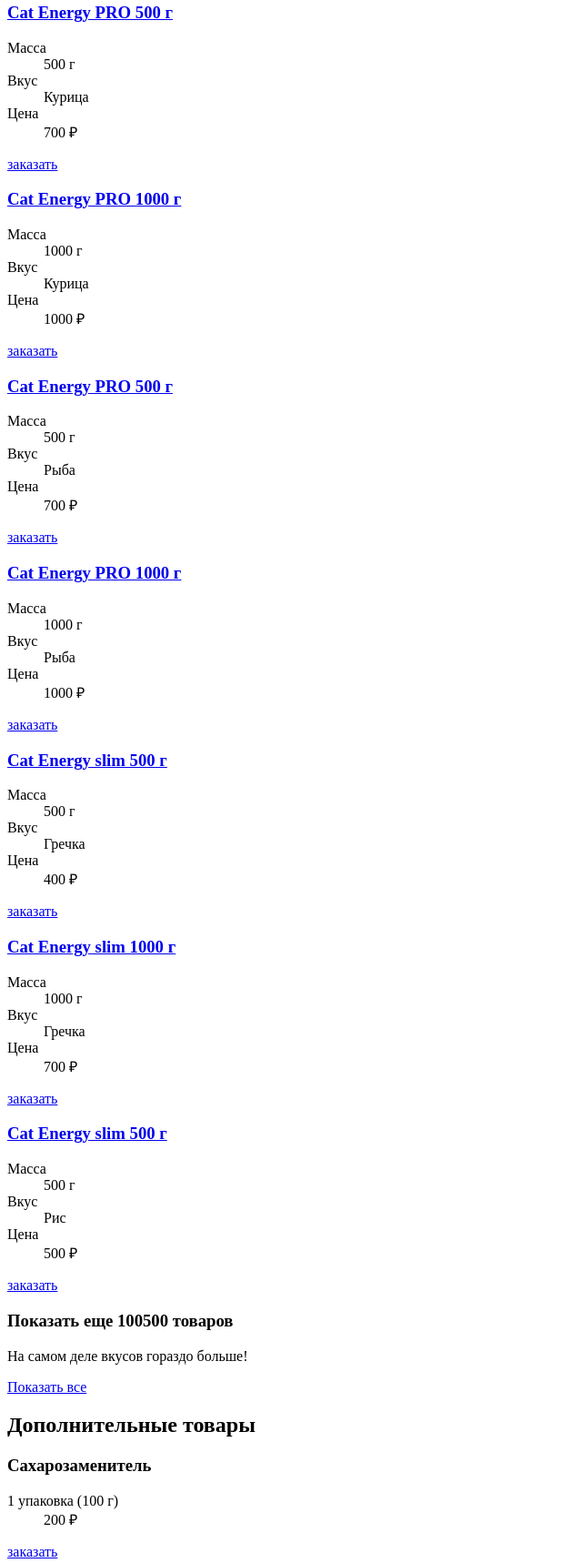
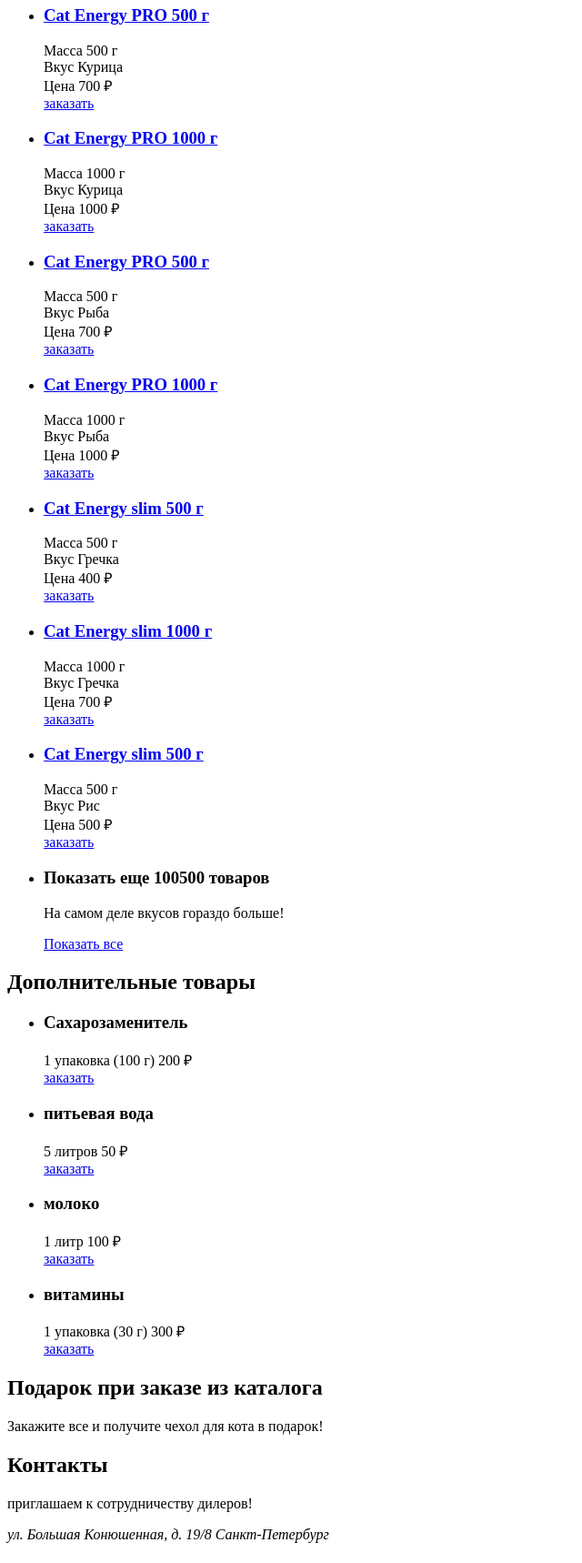
Before and after one commit to htmlacademy-adaptive/2244173-cat-energy-28, a website: page source/catalog.html in a window 1280 px wide. Shown: the part 220-1938 px from the top of the page at 91% size, without its empty margins (0-640 px from the left). Drawn offline with Linux system fonts and the light colour scheme; grey boxes are pictures that could not be loaded.

Commit message:
correct bugs

```diff
--- a/source/catalog.html
+++ b/source/catalog.html
@@ -1,260 +1,223 @@
 <!DOCTYPE html>
-<html class="page" lang="en">
+<html class="page" lang="ru">
+
 <head>
   <meta charset="UTF-8">
   <meta http-equiv="X-UA-Compatible" content="IE=edge">
   <meta name="viewport" content="width=device-width, initial-scale=1.0">
   <title>Каталог: Кэт энерджи</title>
 </head>
+
 <body class="page__body">
   <header class="page-header">
-    <div class="page-header__container">
     <div class="page-header__logo-container">
-        <a class="page-header__logo-image" href=""></a>
-        <button class="page-header__logo-toggle"></button>
+      <button class="page-header__logo-toggle">
+        <span class="visually-hidden">Открыть меню</span>
+      </button>
     </div>
     <nav class="page-header__nav site-nav">
       <ul class="site-nav__list">
         <li class="site-nav__item">
-            <a class="site-nav__link" href="">главная</a>
+          <a class="site-nav__link site-nav__link--active" href="">главная</a>
         </li>
         <li class="site-nav__item">
-            <a class="site-nav__link site-nav__link--active" href="">Каталог продукции</a>
+          <a class="site-nav__link" href="">Каталог продукции</a>
         </li>
         <li class="site-nav__item">
           <a class="site-nav__link" href="">Подбор программы</a>
         </li>
       </ul>
     </nav>
-    </div>
   </header>
-  <main class="page__main">
-    <div class="page-main__container">
+  <main class="page-main">
     <div class="page-main__title-block">
       <h1 class="page-main__title">Каталог продукции</h1>
     </div>
     <section class="page-main__catalog catalog">
       <h2 class="visually-hidden">Содержимое каталога продукции</h2>
-        <div class="catalog__container">
-          <article class="catalog__card card">
-            <a class="card__link-image" href="#"></a>
-            <div class="card__info-block">
+      <ul class="catalog__list card">
+        <li class="catalog__item">
           <h3 class="card__title">
-                <a class="card__link-title" href="#">Cat Energy PRO 500 г</a>
+            <a class="card__link-title header-title" href="#">Cat Energy PRO 500 г</a>
           </h3>
-              <dl class="card__information-list">
-                <div class="card__information-item">
-                  <dt class="card__discription">Масса</dt>
-                  <dd class="card__value">500 г</dd>
+          <div class="card__information">
+            <span class="card__discription">Масса</span>
+            <span class="card__value">500 г</span>
           </div>
-                <div class="card__information-item">
-                  <dt class="card__discription">Вкус</dt>
-                  <dd class="card__value">Курица</dd>
+          <div class="card__information">
+            <span class="card__discription">Вкус</span>
+            <span class="card__value">Курица</span>
           </div>
-                <div class="card__information-item">
-                  <dt class="card__discription">Цена</dt>
-                  <dd class="card__value">700 ₽</dd>
-                </div>
-              </dl>
+          <div class="card__information">
+            <span class="card__discription">Цена</span>
+            <span class="card__value">700 ₽</span>
           </div>
           <a class="card__order-button" href="#">заказать</a>
-          </article>
-          <article class="catalog__card card">
-            <a class="card__link-image" href="#"></a>
-            <div class="card__info-block">
+        </li>
+        <li class="catalog__item">
           <h3 class="card__title">
-                <a class="card__link-title" href="#">Cat Energy PRO 1000 г</a>
+            <a class="card__link-title header-title" href="#">Cat Energy PRO 1000 г</a>
           </h3>
-              <dl class="card__information-list">
-                <div class="card__information-item">
-                  <dt class="card__discription">Масса</dt>
-                  <dd class="card__value">1000 г</dd>
+          <div class="card__information">
+            <span class="card__discription">Масса</span>
+            <span class="card__value">1000 г</span>
           </div>
-                <div class="card__information-item">
-                  <dt class="card__discription">Вкус</dt>
-                  <dd class="card__value">Курица</dd>
+          <div class="card__information">
+            <span class="card__discription">Вкус</span>
+            <span class="card__value">Курица</span>
           </div>
-                <div class="card__information-item">
-                  <dt class="card__discription">Цена</dt>
-                  <dd class="card__value">1000 ₽</dd>
+          <div class="card__information">
+            <span class="card__discription">Цена</span>
+            <span class="card__value">1000 ₽</span>
           </div>
-              </dl>
+          <a class="card__order-button button" href="#">заказать</a>
+        </li>
+        <li class="catalog__item">
+          <h3 class="card__title">
+            <a class="card__link-title header-title" href="#">Cat Energy PRO 500 г</a>
+          </h3>
+          <div class="card__information">
+            <span class="card__discription">Масса</span>
+            <span class="card__value">500 г</span>
           </div>
-            <a class="card__order-button" href="#">заказать</a>
-          </article>
-          <article class="catalog__card card">
-            <a class="card__link-image" href="#"></a>
-            <div class="card__info-block">
+          <div class="card__information">
+            <span class="card__discription">Вкус</span>
+            <span class="card__value">Рыба</span>
+          </div>
+          <div class="card__information">
+            <span class="card__discription">Цена</span>
+            <span class="card__value">700 ₽</span>
+          </div>
+          <a class="card__order-button button" href="#">заказать</a>
+        </li>
+        <li class="catalog__item">
           <h3 class="card__title">
-                <a class="card__link-title" href="#">Cat Energy PRO 500 г</a>
+            <a class="card__link-title header-title" href="#">Cat Energy PRO 1000 г</a>
           </h3>
-              <dl class="card__information-list">
-                <div class="card__information-item">
-                  <dt class="card__discription">Масса</dt>
-                  <dd class="card__value">500 г</dd>
+          <div class="card__information">
+            <span class="card__discription">Масса</span>
+            <span class="card__value">1000 г</span>
           </div>
-                <div class="card__information-item">
-                  <dt class="card__discription">Вкус</dt>
-                  <dd class="card__value">Рыба</dd>
+          <div class="card__information">
+            <span class="card__discription">Вкус</span>
+            <span class="card__value">Рыба</span>
           </div>
-                <div class="card__information-item">
-                  <dt class="card__discription">Цена</dt>
-                  <dd class="card__value">700 ₽</dd>
+          <div class="card__information">
+            <span class="card__discription">Цена</span>
+            <span class="card__value">1000 ₽</span>
           </div>
-              </dl>
+          <a class="card__order-button button" href="#">заказать</a>
+        </li>
+        <li class="catalog__item">
+          <h3 class="card__title">
+            <a class="card__link-title header-title" href="#">Cat Energy slim 500 г</a>
+          </h3>
+          <div class="card__information">
+            <span class="card__discription">Масса</span>
+            <span class="card__value">500 г</span>
           </div>
-            <a class="card__order-button" href="#">заказать</a>
-          </article>
-          <article class="catalog__card card">
-            <a class="card__link-image" href="#"></a>
-            <div class="card__info-block">
+          <div class="card__information">
+            <span class="card__discription">Вкус</span>
+            <span class="card__value">Гречка</span>
+          </div>
+          <div class="card__information">
+            <span class="card__discription">Цена</span>
+            <span class="card__value">400 ₽</span>
+          </div>
+          <a class="card__order-button button" href="#">заказать</a>
+        </li>
+        <li class="catalog__item">
           <h3 class="card__title">
-                <a class="card__link-title" href="#">Cat Energy PRO 1000 г</a>
+            <a class="card__link-title header-title" href="#">Cat Energy slim 1000 г</a>
           </h3>
-              <dl class="card__information-list">
-                <div class="card__information-item">
-                  <dt class="card__discription">Масса</dt>
-                  <dd class="card__value">1000 г</dd>
+          <div class="card__information">
+            <span class="card__discription">Масса</span>
+            <span class="card__value">1000 г</span>
           </div>
-                <div class="card__information-item">
-                  <dt class="card__discription">Вкус</dt>
-                  <dd class="card__value">Рыба</dd>
+          <div class="card__information">
+            <span class="card__discription">Вкус</span>
+            <span class="card__value">Гречка</span>
           </div>
-                <div class="card__information-item">
-                  <dt class="card__discription">Цена</dt>
-                  <dd class="card__value">1000 ₽</dd>
+          <div class="card__information">
+            <span class="card__discription">Цена</span>
+            <span class="card__value">700 ₽</span>
           </div>
-              </dl>
+          <a class="card__order-button button" href="#">заказать</a>
+        </li>
+        <li class="catalog__item">
+          <h3 class="card__title">
+            <a class="card__link-title header-title" href="#">Cat Energy slim 500 г</a>
+          </h3>
+          <div class="card__information">
+            <span class="card__discription">Масса</span>
+            <span class="card__value">500 г</span>
           </div>
-            <a class="card__order-button" href="#">заказать</a>
-          </article>
-          <article class="catalog__card card">
-            <a class="card__link-image" href="#"></a>
-            <div class="card__info-block">
-              <h3 class="card__title">
-                <a class="card__link-title" href="#">Cat Energy slim 500 г</a>
-              </h3>
-              <dl class="card__information-list">
-                <div class="card__information-item">
-                  <dt class="card__discription">Масса</dt>
-                  <dd class="card__value">500 г</dd>
+          <div class="card__information">
+            <span class="card__discription">Вкус</span>
+            <span class="card__value">Рис</span>
           </div>
-                <div class="card__information-item">
-                  <dt class="card__discription">Вкус</dt>
-                  <dd class="card__value">Гречка</dd>
+          <div class="card__information">
+            <span class="card__discription">Цена</span>
+            <span class="card__value">500 ₽</span>
           </div>
-                <div class="card__information-item">
-                  <dt class="card__discription">Цена</dt>
-                  <dd class="card__value">400 ₽</dd>
-                </div>
-              </dl>
-            </div>
-            <a class="card__order-button" href="#">заказать</a>
-          </article>
-          <article class="catalog__card card">
-            <a class="card__link-image" href="#"></a>
-            <div class="card__info-block">
-              <h3 class="card__title">
-                <a class="card__link-title" href="#">Cat Energy slim 1000 г</a>
-              </h3>
-              <dl class="card__information-list">
-                <div class="card__information-item">
-                  <dt class="card__discription">Масса</dt>
-                  <dd class="card__value">1000 г</dd>
-                </div>
-                <div class="card__information-item">
-                  <dt class="card__discription">Вкус</dt>
-                  <dd class="card__value">Гречка</dd>
-                </div>
-                <div class="card__information-item">
-                  <dt class="card__discription">Цена</dt>
-                  <dd class="card__value">700 ₽</dd>
-                </div>
-              </dl>
-            </div>
-            <a class="card__order-button" href="#">заказать</a>
-          </article>
-          <article class="catalog__card card">
-            <a class="card__link-image" href="#"></a>
-            <div class="card__info-block">
-              <h3 class="card__title">
-                <a class="card__link-title" href="#">Cat Energy slim 500 г</a>
-              </h3>
-              <dl class="card__information-list">
-                <div class="card__information-item">
-                  <dt class="card__discription">Масса</dt>
-                  <dd class="card__value">500 г</dd>
-                </div>
-                <div class="card__information-item">
-                  <dt class="card__discription">Вкус</dt>
-                  <dd class="card__value">Рис</dd>
-                </div>
-                <div class="card__information-item">
-                  <dt class="card__discription">Цена</dt>
-                  <dd class="card__value">500 ₽</dd>
-                </div>
-              </dl>
-            </div>
-            <a class="card__order-button" href="#">заказать</a>
-          </article>
-          <div class="catalog__show-more show-more">
-            <a class="show-more__link-image" href="#"></a>
-            <h3 class="show-more__title">Показать еще 100500 товаров</h3>
+          <a class="card__order-button button" href="#">заказать</a>
+        </li>
+        <li class="catalog__show-more show-more">
+          <h3 class="show-more__title header-title">Показать еще 100500 товаров</h3>
           <p class="show-more__text">На самом деле вкусов гораздо больше!</p>
-            <a class="show-more__button" href="#">Показать все</a>
-          </div>
-        </div>
+          <a class="show-more__button button" href="#">Показать все</a>
+        </li>
+      </ul>
     </section>
     <section class="page-main__extra-products extra-products">
-        <h2 class="extra-products_subtitle">Дополнительные товары</h2>
-        <div class="extra-products__container">
-          <div class="extra-products__card">
-            <h3 class="extra-products__title">Сахарозаменитель</h3>
-            <dl class="extra-products__list">
-              <dt class="extra-products__discription">1 упаковка (100 г)</dt>
-              <dd class="extra-products__value">200 ₽</dd>
-            </dl>
-            <a class="extra-products__button" href="#">заказать</a>
+      <h2 class="extra-products__subtitle">Дополнительные товары</h2>
+      <ul class="extra-products__list">
+        <li class="extra-products__item">
+          <h3 class="extra-products__title header-title">Сахарозаменитель</h3>
+          <div class="extra-products__amount">
+            <span class="extra-products__discription">1 упаковка (100 г)</span>
+            <span class="extra-products__value">200 ₽</span>
           </div>
-          <div class="extra-products__card">
-            <h3 class="extra-products__title">питьевая вода</h3>
-            <dl class="extra-products__list">
-              <dt class="extra-products__discription">5 литров</dt>
-              <dd class="extra-products__value">50 ₽</dd>
-            </dl>
-            <a class="extra-products__button" href="#">заказать</a>
+          <a class="extra-products__button button" href="#">заказать</a>
+        </li>
+        <li class="extra-products__item">
+          <h3 class="extra-products__title header-title">питьевая вода</h3>
+          <div class="extra-products__amount">
+            <span class="extra-products__discription">5 литров</span>
+            <span class="extra-products__value">50 ₽</span>
           </div>
-          <div class="extra-products__card">
-            <h3 class="extra-products__title">молоко</h3>
-            <dl class="extra-products__list">
-              <dt class="extra-products__discription">1 литр</dt>
-              <dd class="extra-products__value">100 ₽</dd>
-            </dl>
-            <a class="extra-products__button" href="#">заказать</a>
+          <a class="extra-products__button button" href="#">заказать</a>
+        </li>
+        <li class="extra-products__item">
+          <h3 class="extra-products__title header-title">молоко</h3>
+          <div class="extra-products__list">
+            <span class="extra-products__discription">1 литр</span>
+            <span class="extra-products__value">100 ₽</span>
           </div>
-          <div class="extra-products__card">
-            <h3 class="extra-products__title">витамины</h3>
-            <dl class="extra-products__list">
-              <dt class="extra-products__discription">1 упаковка (30 г)</dt>
-              <dd class="extra-products__value">300 ₽</dd>
-            </dl>
-            <a class="extra-products__button" href="#">заказать</a>
+          <a class="extra-products__button button" href="#">заказать</a>
+        </li>
+        <li class="extra-products__item">
+          <h3 class="extra-products__title header-title">витамины</h3>
+          <div class="extra-products__list">
+            <span class="extra-products__discription">1 упаковка (30 г)</span>
+            <span class="extra-products__value">300 ₽</span>
           </div>
+          <a class="extra-products__button button" href="#">заказать</a>
+        </li>
+      </ul>
       <div class="extra-products__promo">
         <h2 class="visually-hidden">Подарок при заказе из каталога</h2>
         <a class="extra-products__present-image" href="#"></a>
         <p class="extra-products__discription">Закажите все и получите чехол для кота в подарок!</p>
       </div>
-        </div>
     </section>
-    </div>
   </main>
   <footer class="page-footer">
     <section class="page-footer__contacts contacts">
       <h2 class="visually-hidden">Контакты</h2>
       <div class="contacts__container">
-        <p class="contacts-invite">приглашаем к сотрудничеству дилеров!</p>
-        <p class="contacts__adress">ул. Большая Конюшенная, д. 19/8 Санкт-Петербург</p>
+        <p class="contacts-invite  header-title">приглашаем к сотрудничеству дилеров!</p>
+        <address class="contacts__address">ул. Большая Конюшенная, д. 19/8 Санкт-Петербург</address>
       </div>
     </section>
     <div class="page-footer__map map">
@@ -265,26 +228,26 @@
     </div>
     <section class="page-footer__info">
       <h2 class="visually-hidden">Ссылки на соцсети и сайт разработчика.</h2>
-      <div class="page-footer__logo-block">
-        <a class="page-footer__logo-name" href=""></a>
-      </div>
       <div class="page-footer__social-block">
         <ul class="page-footer__social social">
           <li class="social__item">
-            <a class="social__link social__link--vkontakte" href="https://vk.com/htmlacademy"></a>
+            <a class="social__link social__link--vkontakte" href="https://vk.com/htmlacademy">
               <span class="visually-hidden">Мы в Вконтакте</span>
+            </a>
           </li>
           <li class="social__item">
-            <a class="social__link social__link--youtube" href="https://www.youtube.com/user/htmlacademyru"></a>
+            <a class="social__link social__link--youtube" href="https://www.youtube.com/user/htmlacademyru">
               <span class="visually-hidden">Мы в Ютубе</span>
+            </a>
           </li>
           <li class="social__item">
-            <a class="social__link social__link--telegram" href="https://t.me/htmlacademy"></a>
+            <a class="social__link social__link--telegram" href="https://t.me/htmlacademy">
               <span class="visually-hidden">Мы в Телеграме</span>
+            </a>
           </li>
         </ul>
       </div>
-      <div class="page-footer-copyright copyright">
+      <div class="page-footer__copyright copyright">
         <a class="copyright__link" href="https://htmlacademy.ru/intensive/adaptive">
           <span class="copyright__text">HTML Academy</span>
         </a>
@@ -292,4 +255,5 @@
     </section>
   </footer>
 </body>
+
 </html>
```
Also changed, not shown: source/form.html (+19 -21 lines), source/index.html (+36 -50 lines). Lines whose indentation alone changed are shown as unchanged.
